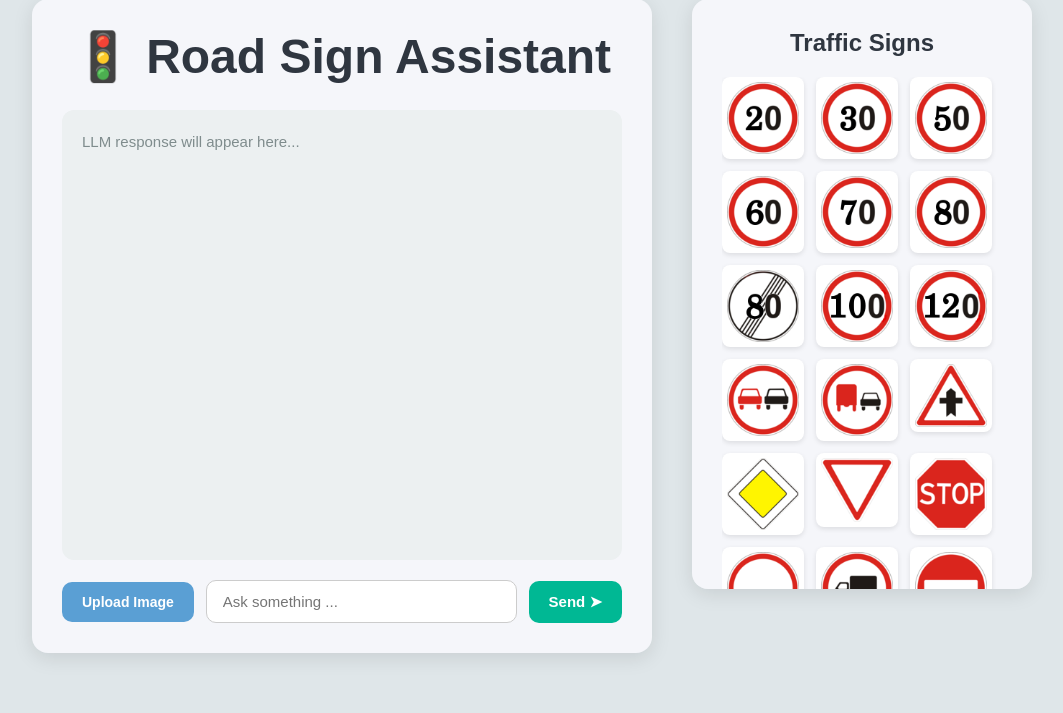
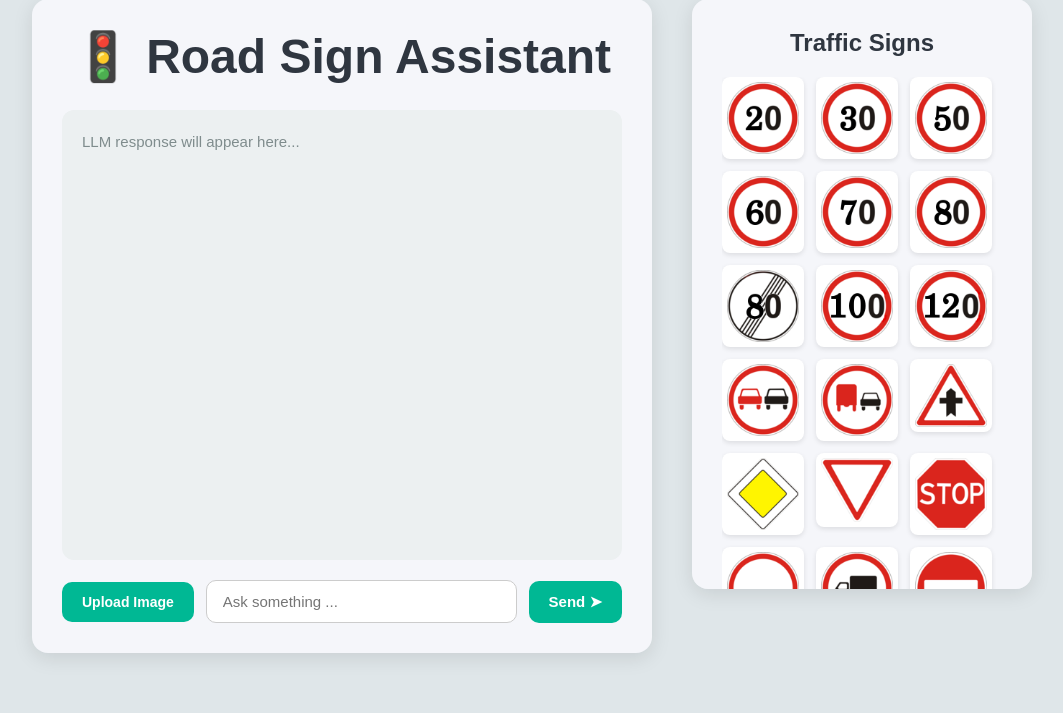
Before and after one commit to LetC0de/Road-sign-AI-Assistant, a Flask app: page / in a window 1280 px wide. Shown: the part 74-787 px from the top of the page, without its empty margins (108-1171 px from the left). Run offline with Flask 3, Linux system fonts and the light colour scheme.

Commit message:
color change of update button

```diff
--- a/static/style.css
+++ b/static/style.css
@@ -163,7 +163,7 @@ h1 {
 
 /* Upload Button */
 .upload-btn {
-    background: #5a9fd4;
+    background: #00b894;
     padding: 12px 20px;
     border-radius: 10px;
     cursor: pointer;
@@ -176,7 +176,7 @@ h1 {
 }
 
 .upload-btn:hover {
-    background: #0652a8;
+    background: #019875;
 }
 
 .upload-btn.uploaded {
```
